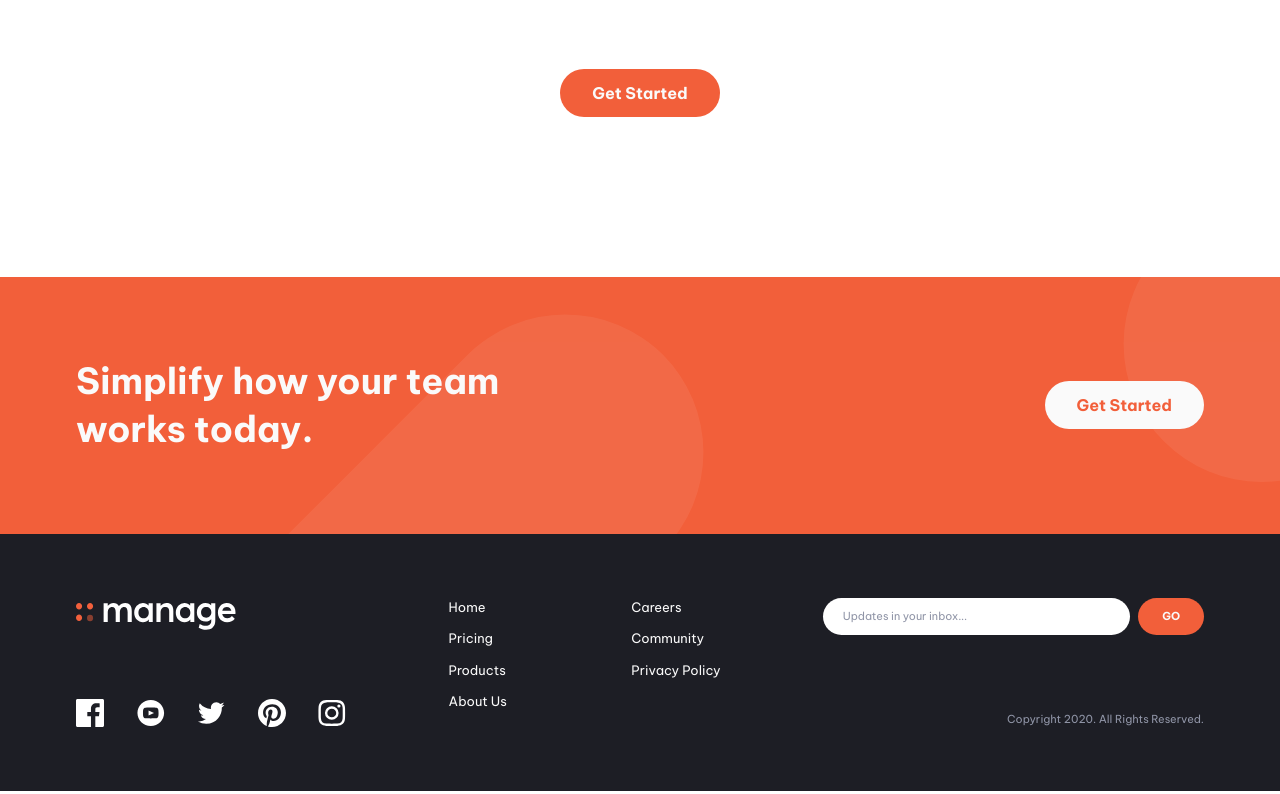
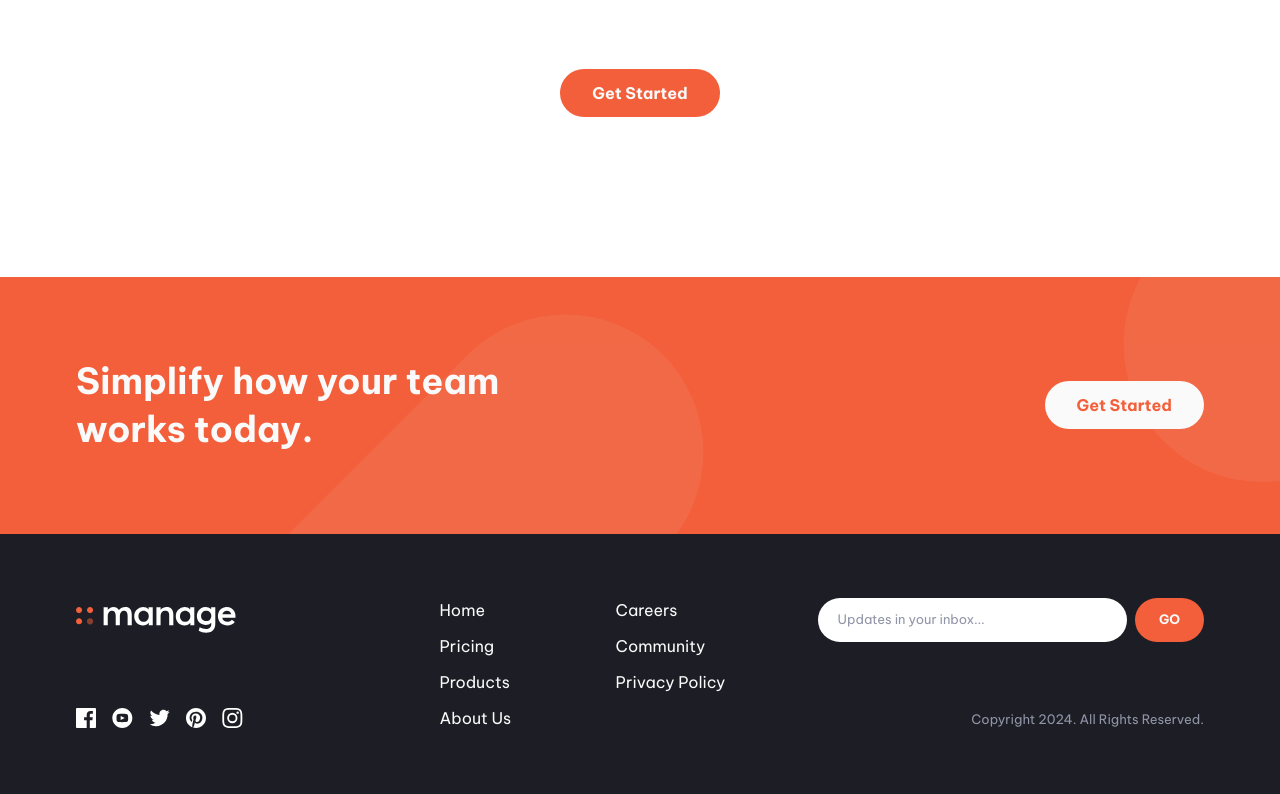
Before and after one commit to HeberRios/manage-landing-page, a plain HTML site: page index.html in a window 1280 px wide. Shown: the part 1691-2485 px from the top of the page. Drawn offline with Linux system fonts and the light colour scheme.

Commit message:
Add active states styles
The images for the social media were replaced to svg to change its color
when focus/hover.

The year in the copyright text is now the current year obtained by a
javascript date object.

```diff
--- a/index.html
+++ b/index.html
@@ -207,7 +207,7 @@
         <section id="bottom-cta">
             <div class="cta-wrapper section-container">
                 <h2>Simplify how your team works today.</h2>
-                <button class="btn cta-btn">Get Started</button>
+                <button class="btn cta-btn bottom-cta-btn">Get Started</button>
             </div>
         </section>
 
@@ -244,38 +244,68 @@
 
                 <div class="social-media-container">
                     <a href="#" class="social-media-link">
-                        <img
-                            src="./assets/images/icon-facebook.svg"
-                            alt="Facebook logo"
-                        />
+                        <svg
+                            xmlns="http://www.w3.org/2000/svg"
+                            width="20"
+                            height="20"
+                        >
+                            <path
+                                fill="#FFF"
+                                d="M18.896 0H1.104C.494 0 0 .494 0 1.104v17.793C0 19.506.494 20 1.104 20h9.58v-7.745H8.076V9.237h2.606V7.01c0-2.583 1.578-3.99 3.883-3.99 1.104 0 2.052.082 2.329.119v2.7h-1.598c-1.254 0-1.496.597-1.496 1.47v1.928h2.989l-.39 3.018h-2.6V20h5.098c.608 0 1.102-.494 1.102-1.104V1.104C20 .494 19.506 0 18.896 0z"
+                            />
+                        </svg>
                     </a>
 
                     <a href="#" class="social-media-link">
-                        <img
-                            src="./assets/images/icon-youtube.svg"
-                            alt="YouTube logo"
-                        />
+                        <svg
+                            xmlns="http://www.w3.org/2000/svg"
+                            width="21"
+                            height="20"
+                        >
+                            <path
+                                fill="#FFF"
+                                d="M10.333 0c-5.522 0-10 4.478-10 10 0 5.523 4.478 10 10 10 5.523 0 10-4.477 10-10 0-5.522-4.477-10-10-10zm3.701 14.077c-1.752.12-5.653.12-7.402 0C4.735 13.947 4.514 13.018 4.5 10c.014-3.024.237-3.947 2.132-4.077 1.749-.12 5.651-.12 7.402 0 1.898.13 2.118 1.059 2.133 4.077-.015 3.024-.238 3.947-2.133 4.077zM8.667 8.048l4.097 1.949-4.097 1.955V8.048z"
+                            />
+                        </svg>
                     </a>
 
                     <a href="#" class="social-media-link">
-                        <img
-                            src="./assets/images/icon-twitter.svg"
-                            alt="Twitter logo"
-                        />
+                        <svg
+                            xmlns="http://www.w3.org/2000/svg"
+                            width="21"
+                            height="18"
+                        >
+                            <path
+                                fill="#FFF"
+                                d="M20.667 2.797a8.192 8.192 0 01-2.357.646 4.11 4.11 0 001.804-2.27 8.22 8.22 0 01-2.606.996A4.096 4.096 0 0014.513.873c-2.649 0-4.595 2.472-3.997 5.038a11.648 11.648 0 01-8.457-4.287 4.109 4.109 0 001.27 5.478A4.086 4.086 0 011.47 6.59c-.045 1.901 1.317 3.68 3.29 4.075a4.113 4.113 0 01-1.853.07 4.106 4.106 0 003.834 2.85 8.25 8.25 0 01-6.075 1.7 11.616 11.616 0 006.29 1.843c7.618 0 11.922-6.434 11.662-12.205a8.354 8.354 0 002.048-2.124z"
+                            />
+                        </svg>
                     </a>
 
                     <a href="#" class="social-media-link">
-                        <img
-                            src="./assets/images/icon-pinterest.svg"
-                            alt="Pinterest logo"
-                        />
+                        <svg
+                            xmlns="http://www.w3.org/2000/svg"
+                            width="20"
+                            height="20"
+                        >
+                            <path
+                                fill="#FFF"
+                                d="M10 0C4.478 0 0 4.477 0 10c0 4.237 2.636 7.855 6.356 9.312-.088-.791-.167-2.005.035-2.868.182-.78 1.172-4.97 1.172-4.97s-.299-.6-.299-1.486c0-1.39.806-2.428 1.81-2.428.852 0 1.264.64 1.264 1.408 0 .858-.545 2.14-.828 3.33-.236.995.5 1.807 1.48 1.807 1.778 0 3.144-1.874 3.144-4.58 0-2.393-1.72-4.068-4.177-4.068-2.845 0-4.515 2.135-4.515 4.34 0 .859.331 1.781.745 2.281a.3.3 0 01.069.288l-.278 1.133c-.044.183-.145.223-.335.134-1.249-.581-2.03-2.407-2.03-3.874 0-3.154 2.292-6.052 6.608-6.052 3.469 0 6.165 2.473 6.165 5.776 0 3.447-2.173 6.22-5.19 6.22-1.013 0-1.965-.525-2.291-1.148l-.623 2.378c-.226.869-.835 1.958-1.244 2.621.937.29 1.931.446 2.962.446 5.522 0 10-4.477 10-10S15.522 0 10 0z"
+                            />
+                        </svg>
                     </a>
 
                     <a href="#" class="social-media-link">
-                        <img
-                            src="./assets/images/icon-instagram.svg"
-                            alt="Instagram logo"
-                        />
+                        <svg
+                            xmlns="http://www.w3.org/2000/svg"
+                            width="21"
+                            height="20"
+                        >
+                            <path
+                                fill="#FFF"
+                                d="M10.333 1.802c2.67 0 2.987.01 4.042.059 2.71.123 3.976 1.409 4.1 4.099.048 1.054.057 1.37.057 4.04 0 2.672-.01 2.988-.058 4.042-.124 2.687-1.386 3.975-4.099 4.099-1.055.048-1.37.058-4.042.058-2.67 0-2.986-.01-4.04-.058-2.717-.124-3.976-1.416-4.1-4.1-.048-1.054-.058-1.37-.058-4.041 0-2.67.01-2.986.058-4.04.124-2.69 1.387-3.977 4.1-4.1 1.054-.048 1.37-.058 4.04-.058zm0-1.802C7.618 0 7.278.012 6.211.06 2.579.227.56 2.242.394 5.877.345 6.944.334 7.284.334 10s.011 3.057.06 4.123c.166 3.632 2.181 5.65 5.816 5.817 1.068.048 1.408.06 4.123.06 2.716 0 3.057-.012 4.124-.06 3.628-.167 5.651-2.182 5.816-5.817.049-1.066.06-1.407.06-4.123s-.011-3.056-.06-4.122C20.11 2.249 18.093.228 14.458.06 13.39.01 13.049 0 10.333 0zm0 4.865a5.135 5.135 0 100 10.27 5.135 5.135 0 000-10.27zm0 8.468a3.333 3.333 0 110-6.666 3.333 3.333 0 010 6.666zm5.339-9.87a1.2 1.2 0 10-.001 2.4 1.2 1.2 0 000-2.4z"
+                            />
+                        </svg>
                     </a>
                 </div>
 
@@ -288,7 +318,7 @@
                 </a>
 
                 <small class="copyright-text">
-                    Copyright <span id="year">2020</span>. All Rights Reserved.
+                    Copyright <span id="year"></span>. All Rights Reserved.
                 </small>
             </div>
         </footer>
--- a/main.js
+++ b/main.js
@@ -10,12 +10,18 @@ const emailInput = document.querySelector("#email");
 const errorMessage = document.querySelector(".error-msg");
 const emailForm = document.querySelector("#email-updates-form");
 const submitBtn = document.querySelector("#submit-email");
+const copyrightYear = document.querySelector("#year");
+const currentYear = new Date().getFullYear();
 
 // EMAIL REGEX
 const emailRegEx =
     /^([-!#-'*+/-9=?A-Z^-~]+(\.[-!#-'*+/-9=?A-Z^-~]+)*|"([]!#-[^-~ \t]|(\\[\t -~]))+")@([-!#-'*+/-9=?A-Z^-~]+(\.[-!#-'*+/-9=?A-Z^-~]+)+|\[[\t -Z^-~]*])$/;
 
 // FUNCTIONS
+
+function setCurrentYear() {
+    copyrightYear.textContent = currentYear;
+}
 
 function toggleMobileNavMenu() {
     navMenu.classList.toggle("active");
@@ -99,3 +105,7 @@ submitBtn.addEventListener("click", function () {
 emailForm.addEventListener("submit", function (event) {
     event.preventDefault();
 });
+
+// SET THE COPYRIGHT YEAR TO CURRENT YEAR
+
+setCurrentYear();
--- a/style.css
+++ b/style.css
@@ -31,6 +31,9 @@
     /* ## Primary */
 
     --clr-bright-red: hsl(12, 88%, 59%);
+    --clr-bright-red-semitransparent: hsla(12, 88%, 59%, 0.672);
+    --clr-bright-red-transparent: hsla(12, 88%, 59%, 0.492);
+    --clr-brighter-red: hsl(12, 78%, 69%);
     --clr-dark-blue: hsl(228, 39%, 23%);
 
     /* ## Neutral */
@@ -224,6 +227,7 @@ p {
     border-radius: 3rem;
     font-size: clamp(0.75rem, 1.5dvw, 1rem);
     font-weight: var(--fw-bold);
+    transition: all 0.4s;
 }
 
 .mobile-menu-btn {
@@ -446,7 +450,7 @@ button.mobile-menu-btn.active > img.nav-menu-btn-icon {
     line-height: 1.35;
 }
 
-#bottom-cta > .cta-wrapper > button:last-child {
+.bottom-cta-btn {
     color: var(--clr-bright-red);
     background-color: var(--clr-very-light-gray);
 }
@@ -475,12 +479,12 @@ button.mobile-menu-btn.active > img.nav-menu-btn-icon {
     gap: 0.5rem;
 }
 
-.email-form > input:first-child {
+.email-input {
     padding: 0.65rem 1rem;
     padding-left: 1.25rem;
     border-radius: 2rem;
     border: none;
-    font-size: 0.6875rem;
+    font-size: clamp(0.6875rem, 1.25dvw, 0.8125rem);
     flex-grow: 1;
 }
 
@@ -489,13 +493,14 @@ button.mobile-menu-btn.active > img.nav-menu-btn-icon {
 }
 
 .submit-btn {
-    font-size: 0.6875rem;
+    font-size: clamp(0.6875rem, 1.25dvw, 0.8125rem);
     font-weight: var(--fw-bold);
     color: var(--clr-very-light-gray);
     text-transform: uppercase;
     background-color: var(--clr-bright-red);
     padding: 0.65rem 1.5rem;
     border-radius: 2rem;
+    transition: all 0.4s;
 }
 
 /* FOOTER LINKS STYLES */
@@ -513,9 +518,10 @@ button.mobile-menu-btn.active > img.nav-menu-btn-icon {
 }
 
 .footer-link {
-    font-size: 0.8125rem;
+    font-size: clamp(0.8125rem, 1.7dvw, 1rem);
     text-transform: capitalize;
     flex-shrink: 1;
+    transition: all 0.4s;
 }
 
 /* SOCIAL LINKS STYLES */
@@ -526,8 +532,8 @@ button.mobile-menu-btn.active > img.nav-menu-btn-icon {
     align-items: center;
 }
 
-.social-media-link > img {
-    width: 1.75rem;
+.social-media-link {
+    transition: all 0.3s;
 }
 
 .footer-logo-link {
@@ -540,7 +546,7 @@ img.footer-logo {
 }
 
 .copyright-text {
-    font-size: 0.6875rem;
+    font-size: clamp(0.6875rem, 1.25dvw, 0.8125rem);
     color: var(--clr-dark-grayish-blue);
     text-align: center;
 }
@@ -563,6 +569,44 @@ img.footer-logo {
 
 .error-msg.error-active {
     opacity: 1;
+}
+
+/* ACTIVE STATES STYLES */
+
+.submit-btn:hover,
+.submit-btn:focus {
+    background-color: var(--clr-brighter-red);
+}
+
+.nav-link:focus,
+.nav-link:hover {
+    color: var(--clr-dark-grayish-blue);
+}
+
+.cta-btn:focus,
+.cta-btn:hover {
+    background-color: var(--clr-bright-red-transparent);
+}
+
+.bottom-cta-btn:focus,
+.bottom-cta-btn:hover {
+    color: var(--clr-bright-red-semitransparent);
+    background-color: var(--clr-very-pale-red);
+}
+
+.footer-link:focus,
+.footer-link:hover {
+    color: var(--clr-bright-red);
+}
+
+.social-media-link:focus,
+.social-media-link:hover {
+    scale: 1.25;
+}
+
+.social-media-link:focus > svg > path,
+.social-media-link:hover > svg > path {
+    fill: var(--clr-bright-red);
 }
 
 /* ATTRIBUTION STYLES */
@@ -616,6 +660,7 @@ img.footer-logo {
     }
 
     .nav-link {
+        transition: all 0.4s;
         font-size: clamp(0.75rem, 1.5dvw, 1.125rem);
     }
 
@@ -752,7 +797,8 @@ img.footer-logo {
 
     .social-media-container {
         grid-area: social;
-        justify-content: space-between;
+        justify-content: start;
+        gap: 1rem;
     }
 
     .copyright-text {
```
